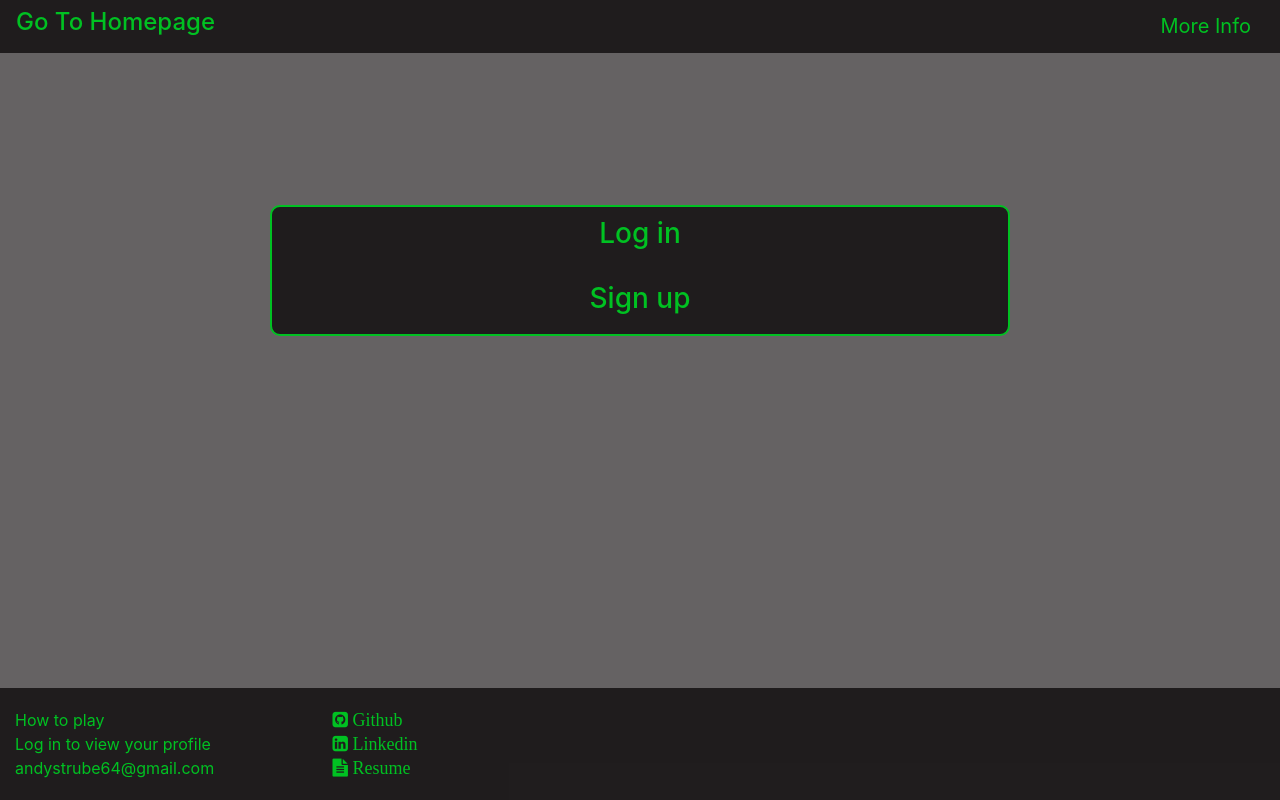
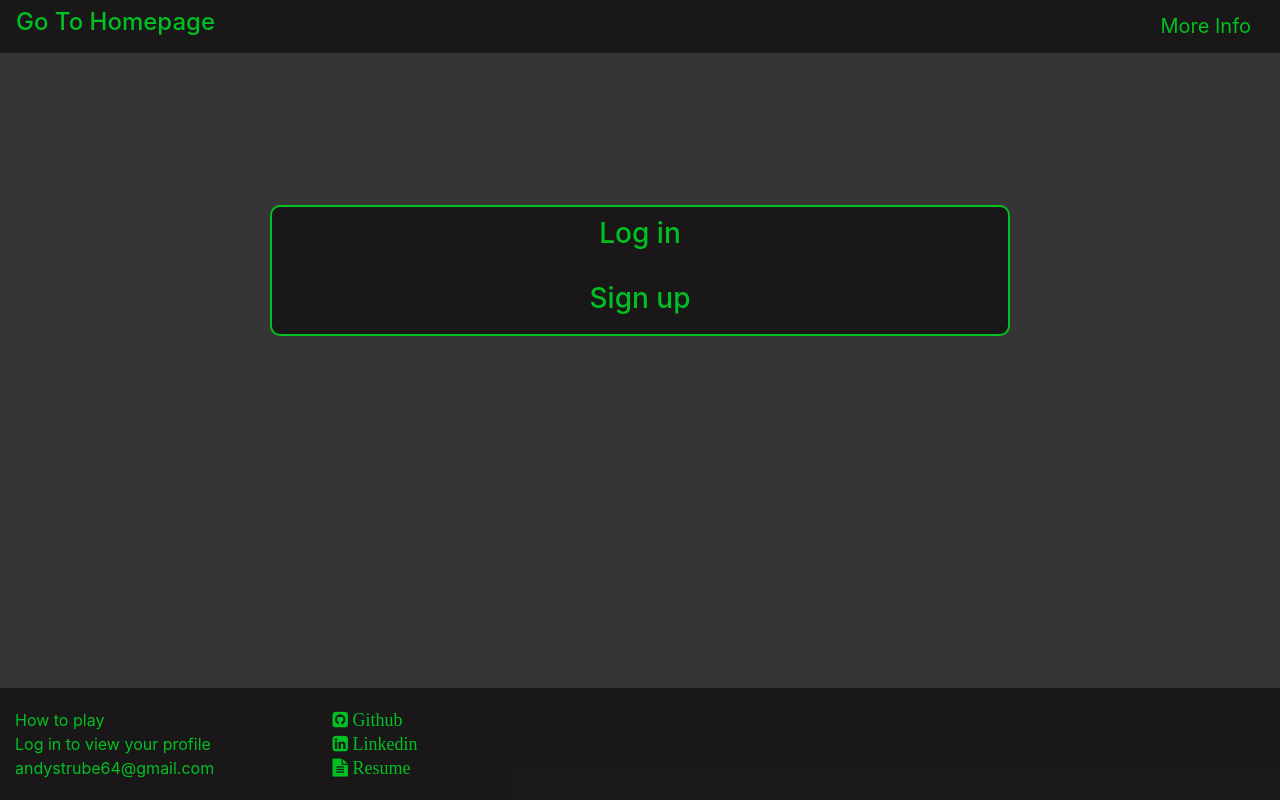
Before and after one commit to Learningstuff98/caravan, a Rails app: page / in a window 1280 px wide. Run offline with Rails 7, Linux system fonts and the light colour scheme; style sheets or scripts are compiled from the project's sources; some libraries are stand-ins or nearby versions.

Commit message:
Changed the background color

```diff
--- a/app/assets/stylesheets/master.scss
+++ b/app/assets/stylesheets/master.scss
@@ -40,7 +40,7 @@ html, body {
 }
 
 body {
-  background-color: rgba(85, 82, 83, 0.9);
+  background-color: rgba(32, 32, 32, 0.9);
   display: flex;
   flex-direction: column;
 }
```
